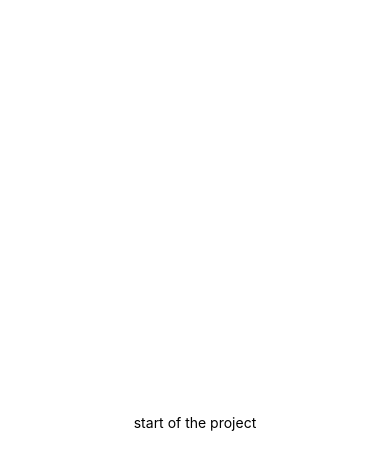
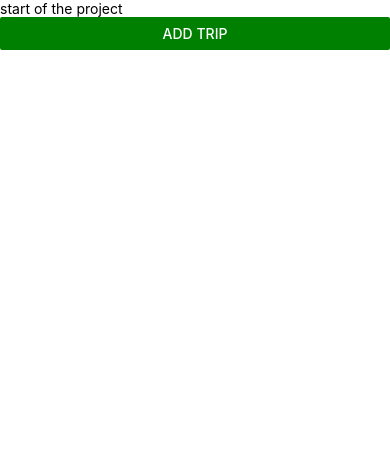
Before and after one commit to vshashkin/visa-app, a React Native app: screen / in a window 390 px wide. Shown: the top 470 px of the page. Built offline with nearby package versions, Linux system fonts and the light colour scheme.

Commit message:
Update App.js

```diff
--- a/App.js
+++ b/App.js
@@ -1,12 +1,15 @@
 import { StatusBar } from 'expo-status-bar';
-import { StyleSheet, Text, View } from 'react-native';
+import { StyleSheet, Text, SafeAreaView, Button } from 'react-native';
 
 export default function App() {
+  const buttonpressed = () => console.log('button pressed');
+
   return (
-    <View style={styles.container}>
+    <SafeAreaView style={styles.container}>
       <Text>start of the project</Text>
       <StatusBar style="auto" />
-    </View>
+      <Button title={'Add Trip'} color='green' onPress={buttonpressed}/>
+    </SafeAreaView>
   );
 }
 
@@ -14,7 +17,6 @@ const styles = StyleSheet.create({
   container: {
     flex: 1,
     backgroundColor: '#fff',
-    alignItems: 'center',
-    justifyContent: 'center',
+
   },
 });
```
